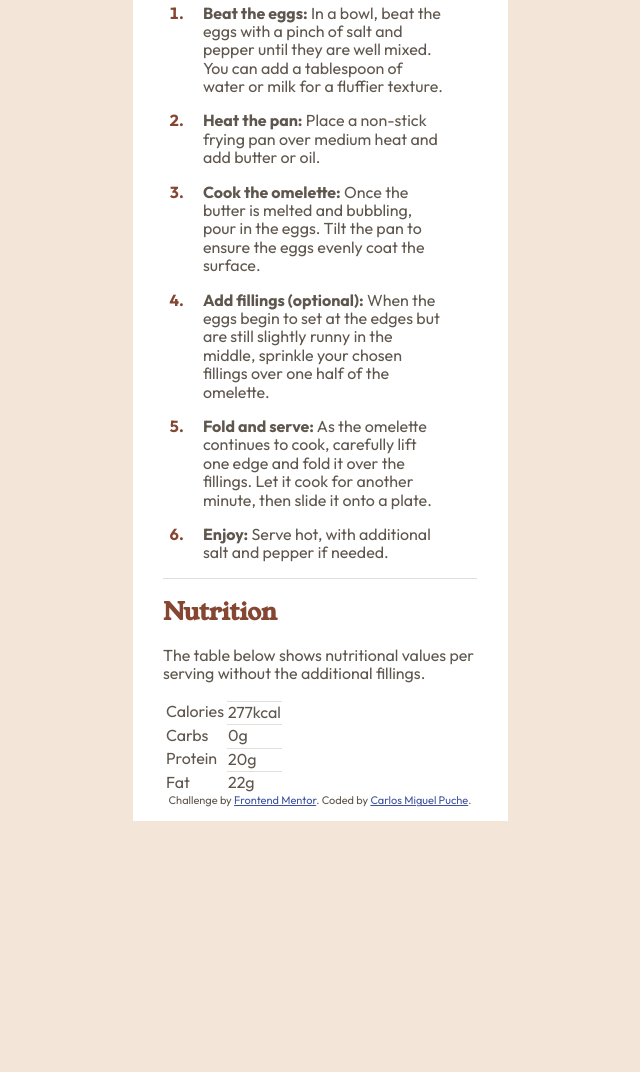
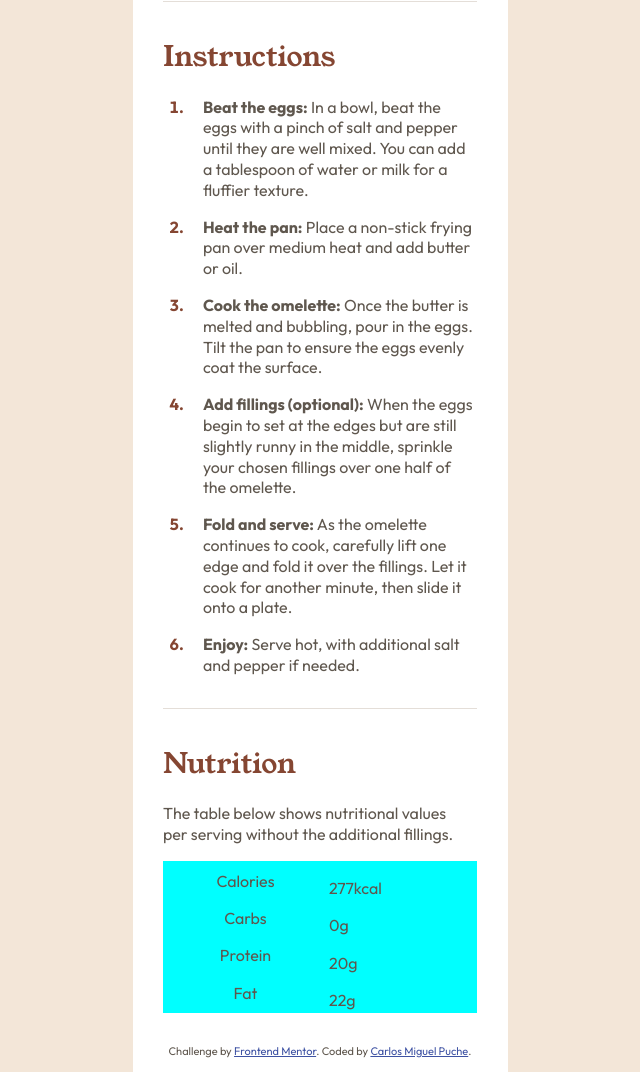
Before and after one commit to CMP2007/handy-recipe-page, a plain HTML site: page index.html in a window 1280 px wide. Shown: the part 924-1996 px from the top of the page, without its empty margins (320-960 px from the left). Before the commit the page ends 1745 px from the top, so only its background shows below. Drawn offline with Linux system fonts and the light colour scheme.

Commit message:
por finaliazar vista movil

```diff
--- a/index.html
+++ b/index.html
@@ -24,7 +24,7 @@
         <img src="./assets/images/image-omelette.jpeg" class="img" alt="">
         <article>
             <h1>Simple Omelette Recipe</h1>
-            <p>An easy and quick dish, perfect for any meal. This classic omelette combines beaten eggs cooked to perfection, optionally filled with your choice of cheese, vegetables, or meats.</p>
+            <p class="p1">An easy and quick dish, perfect for any meal. This classic omelette combines beaten eggs cooked to perfection, optionally filled with your choice of cheese, vegetables, or meats.</p>
 
             <div class="PreparationTime">
                 <h3>Preparation time</h3>
@@ -77,19 +77,19 @@
                 <table>
                         <tr>
                             <td>Calories</td>
-                            <td class="nutrition">277kcal</td>
+                            <td class="data">277kcal</td>
                         </tr>
                         <tr>
                             <td>Carbs</td>
-                            <td class="nutrition">0g</td>
+                            <td class="data">0g</td>
                         </tr>
                         <tr>
                             <td>Protein</td>
-                            <td class="nutrition">20g</td>
+                            <td class="data">20g</td>
                         </tr>
                         <tr>
                             <td>Fat</td>
-                            <td class="nutrition">22g</td>
+                            <td class="data">22g</td>
                         </tr>
                 </table>
             </div>
--- a/normalice.css
+++ b/normalice.css
@@ -38,7 +38,7 @@ main {
  */
 
 h1 {
-  font-size: 2em;
+  font-size: 2.25em;
   margin: 0.67em 0;
 }
 
--- a/style.css
+++ b/style.css
@@ -3,7 +3,7 @@
   font-optical-sizing: auto;
   font-weight: 400;
   font-style: normal;
-  color: hsl(30, 10%, 34%)
+  color: hsl(30, 10%, 34%);
 }
 html{
     background-color:hsl(30, 54%, 90%);
@@ -21,17 +21,24 @@ article{
   width: 375px;
   display: block;
 }
+h1{color: hsl(24, 5%, 18%);}
+h2{font-size: 1.75rem;}
 h1, h2 {
     font-family: "Young Serif", serif;
-    font-weight: 600;
+    font-weight: 500;
     font-style: normal;
   }
 h2, li{color: hsl(14, 45%, 36%); }
 
-p{font-size: 16px;}
+.p1{font-weight: 500;}
+
+p{font-size: 16px; line-height: 1.3rem;}
 
 ul, ol{padding-left: 1.5rem;}
 
+ul p, ol p{
+  margin-left: 1rem;
+}
 
 .PreparationTime{
   padding: 1rem;
@@ -53,24 +60,32 @@ margin: 0;
 }
 
 
-
-.PreparationTime li p, .Ingredients li p, .Instructions li p {
-  padding: 0rem 2rem 0rem 1rem ;
-}
-
-
-.nutrition, .Instructions{
-  border-top: 1px solid hsl(30, 18%, 87%);
-}
-
-.nutrition, .Instructions, .nutrition{
-
-}
-
 .Instructions ol li{
   font-weight: 700;
 }
+.nutrition, .Instructions{
+  border-top: 1px solid hsl(30, 18%, 87%);
+  padding-top: 1rem;
+}
 
+.PreparationTime, .Ingredients, .nutrition, .Instructions, .nutrition{
+  margin-bottom: 2rem;
+}
+
+table{
+  background-color: aqua;
+  width: 100%;
+}
+td{
+  text-align: center;
+}
+.data{
+  padding-top: 1rem;
+  text-align: left;
+}/*color grosor y lineas*/
+
+
+.nutrition p { margin-right: 0.5rem;}
 
 
 .attribution { font-size: 11px; text-align: center; }
```
